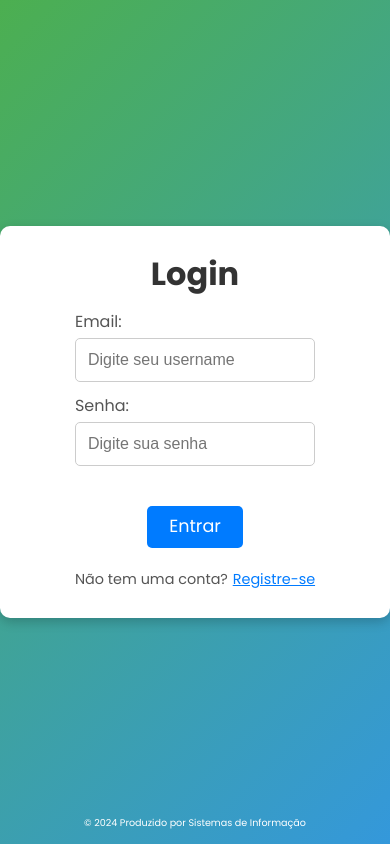
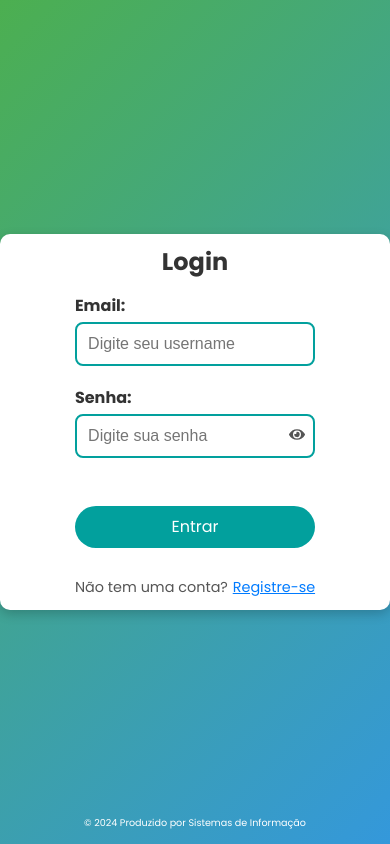
Before and after one commit to FelipeFidelisA/gincana, a React (Vite) app: page /login in a window 390 px wide. Built offline with nearby package versions, Linux system fonts and the light colour scheme.

Commit message:
ver senha

```diff
--- /dev/null
+++ b/src/components/FormComponent.css
@@ -0,0 +1,137 @@
+.form-content {
+  flex: 1;
+  padding: 2rem;
+  display: flex;
+  flex-direction: column;
+  justify-content: center;
+  animation: slideIn 1s ease-out;
+  font-family: "Poppins", sans-serif;
+  max-width: 500px;
+  margin: 0 auto;
+}
+
+.form-title {
+  font-size: 2rem;
+  font-weight: bold;
+  color: #333;
+  text-align: center;
+  margin-bottom: 1.5rem;
+  transition: color 0.3s ease;
+  cursor: pointer;
+}
+
+.form-title.title-hovered {
+  color: #007bff;
+}
+
+.error-message {
+  color: #d33;
+  background-color: rgba(211, 51, 51, 0.1);
+  padding: 0.75rem;
+  border: 1px solid #d33;
+  border-radius: 5px;
+  margin-bottom: 1rem;
+  text-align: center;
+  font-family: "Poppins", sans-serif;
+}
+
+.form {
+  display: flex;
+  flex-direction: column;
+  font-family: "Poppins", sans-serif;
+}
+
+.input-container {
+  position: relative;
+  width: 100%;
+}
+
+.password-toggle-icon {
+  position: absolute;
+  right: 10px;
+  top: 50%;
+  transform: translateY(-50%);
+  cursor: pointer;
+  color: #555;
+  transition: color 0.3s ease;
+}
+
+.password-toggle-icon:hover {
+  color: #007bff;
+}
+
+.button-container {
+  display: flex;
+  width: 100%;
+}
+
+.submit-button {
+  width: 100%;
+  padding: 0.75rem;
+  margin: 1.5rem 0 0 0;
+  background-color: #007bff;
+  color: #fff;
+  border: none;
+  border-radius: 5px;
+  font-size: 1.1rem;
+  cursor: pointer;
+  transition: background-color 0.3s ease, transform 0.2s ease;
+  text-align: center;
+  font-family: "Poppins", sans-serif;
+}
+
+.submit-button.button-hovered {
+  background-color: #0056b3;
+}
+
+.submit-button.button-active {
+  transform: scale(0.95);
+}
+
+.footer-text {
+  text-align: center;
+  font-size: 0.9rem;
+  color: #555;
+  margin-top: 1.5rem;
+  font-family: "Poppins", sans-serif;
+}
+
+.footer-link {
+  color: #007bff;
+  margin-left: 0.3rem;
+  cursor: pointer;
+  text-decoration: underline;
+  transition: color 0.3s ease;
+}
+
+.footer-link.link-hovered {
+  color: #0056b3;
+}
+
+/* Responsividade */
+@media (max-width: 600px) {
+  .form-content {
+    padding: 1rem;
+  }
+
+  .form-title {
+    font-size: 1.5rem;
+  }
+
+  .submit-button {
+    font-size: 1rem;
+    padding: 0.6rem;
+  }
+}
+
+/* Animação de entrada */
+@keyframes slideIn {
+  from {
+    opacity: 0;
+    transform: translateY(-20px);
+  }
+  to {
+    opacity: 1;
+    transform: translateY(0);
+  }
+}
--- a/src/components/FormComponent.tsx
+++ b/src/components/FormComponent.tsx
@@ -1,12 +1,14 @@
 import React, { useState } from "react";
 import InputComponent from "./InputComponent";
+import { FaEye, FaEyeSlash } from "react-icons/fa";
+import "./FormComponent.css";
 
 interface FormComponentProps {
-  credentials: any;
+  credentials: { [key: string]: string };
   handleChange: (e: React.ChangeEvent<HTMLInputElement>) => void;
-  handleSubmit: (e: any) => void;
+  handleSubmit: (e: React.FormEvent<HTMLFormElement>) => void;
   error: string | null;
-  navigate: any;
+  navigate: (path: string) => void;
   fields: Array<{
     label: string;
     type: string;
@@ -37,103 +39,52 @@ const FormComponent: React.FC<FormComponentProps> = ({
   const [isLinkTextHovered, setIsLinkTextHovered] = useState(false);
   const [isButtonHovered, setIsButtonHovered] = useState(false);
   const [isButtonActive, setIsButtonActive] = useState(false);
+  const [showPassword, setShowPassword] = useState(false);
 
-  const styles = {
-    formContent: {
-      flex: 1,
-      padding: "2rem",
-      display: "flex",
-      flexDirection: "column" as const,
-      justifyContent: "center",
-      animation: "slideIn 1s ease-out",
-      fontFamily: "'Poppins', sans-serif",
-    },
-    h2: {
-      fontSize: "2rem",
-      fontWeight: "bold",
-      color: isH2Hovered ? "#007bff" : "#333",
-      textAlign: "center" as const,
-      marginBottom: "1.5rem",
-      transition: "color 0.3s ease",
-      cursor: "pointer",
-    },
-    errorMessage: {
-      color: "#d33",
-      backgroundColor: "rgba(211, 51, 51, 0.1)",
-      padding: "0.75rem",
-      border: "1px solid #d33",
-      borderRadius: "5px",
-      marginBottom: "1rem",
-      textAlign: "center" as const,
-      fontFamily: "'Poppins', sans-serif",
-    },
-    form: {
-      display: "flex",
-      flexDirection: "column" as const,
-      fontFamily: "'Poppins', sans-serif",
-    },
-    buttonContainer: {
-      display: "flex",
-      width: "100%",
-    },
-    button: {
-      width: "40%",
-      padding: "0.75rem",
-      margin: "1.5rem auto 0 auto",
-      backgroundColor: isButtonHovered ? "#0056b3" : "#007bff",
-      color: "#fff",
-      border: "none",
-      borderRadius: "5px",
-      fontSize: "1.1rem",
-      cursor: "pointer",
-      transition: "background-color 0.3s ease, transform 0.2s ease",
-      textAlign: "center" as const,
-      transform: isButtonActive ? "scale(0.95)" : "scale(1)",
-      fontFamily: "'Poppins', sans-serif",
-    },
-    registerLink: {
-      textAlign: "center" as const,
-      fontSize: "0.9rem",
-      color: "#555",
-      marginTop: "1.5rem",
-      fontFamily: "'Poppins', sans-serif",
-    },
-    linkText: {
-      color: isLinkTextHovered ? "#0056b3" : "#007bff",
-      marginLeft: "0.3rem",
-      cursor: "pointer",
-      textDecoration: "underline",
-      transition: "color 0.3s ease",
-      fontFamily: "'Poppins', sans-serif",
-    },
+  const toggleShowPassword = () => {
+    setShowPassword((prev) => !prev);
   };
 
   return (
-    <div style={styles.formContent}>
+    <div className="form-content">
       <h2
-        style={styles.h2}
+        className={`form-title ${isH2Hovered ? "title-hovered" : ""}`}
         onMouseEnter={() => setIsH2Hovered(true)}
         onMouseLeave={() => setIsH2Hovered(false)}
       >
         {title}
       </h2>
-      {error && <div style={styles.errorMessage}>{error}</div>}
-      <form onSubmit={handleSubmit} noValidate style={styles.form}>
+      {error && <div className="error-message">{error}</div>}
+      <form onSubmit={handleSubmit} noValidate className="form">
         {fields.map((field) => (
+          <div key={field.name} className="input-container">
             <InputComponent
-            key={field.name}
               label={field.label}
-            type={field.type}
+              type={
+                field.name === "password" && showPassword ? "text" : field.type
+              }
               name={field.name}
               value={credentials[field.name]}
               onChange={handleChange}
               placeholder={field.placeholder}
             />
+            {field.name === "password" && (
+              <span
+                onClick={toggleShowPassword}
+                className="password-toggle-icon"
+                aria-label={showPassword ? "Ocultar senha" : "Mostrar senha"}
+              >
+                {showPassword ? <FaEyeSlash /> : <FaEye />}
+              </span>
+            )}
+          </div>
         ))}
-        <div style={styles.buttonContainer}>
+        <div className="button-container">
           <button
             type="submit"
-            style={styles.button}
+            className={`submit-button ${
+              isButtonHovered ? "button-hovered" : ""
+            } ${isButtonActive ? "button-active" : ""}`}
             onMouseEnter={() => setIsButtonHovered(true)}
             onMouseLeave={() => setIsButtonHovered(false)}
             onMouseDown={() => setIsButtonActive(true)}
@@ -143,11 +94,11 @@ const FormComponent: React.FC<FormComponentProps> = ({
           </button>
         </div>
       </form>
-      <p style={styles.registerLink}>
+      <p className="footer-text">
         {footerText}
         <span
           onClick={() => navigate(footerLinkPath)}
-          style={styles.linkText}
+          className={`footer-link ${isLinkTextHovered ? "link-hovered" : ""}`}
           onMouseEnter={() => setIsLinkTextHovered(true)}
           onMouseLeave={() => setIsLinkTextHovered(false)}
         >
--- /dev/null
+++ b/src/components/InputComponent.css
@@ -0,0 +1,44 @@
+.input-group {
+  display: flex;
+  flex-direction: column;
+  align-items: flex-start;
+  margin-bottom: 1rem;
+  width: 100%;
+  box-sizing: border-box;
+  margin: 0 auto 1rem;
+}
+
+.input-label {
+  font-size: 1rem;
+  color: #555;
+  margin-bottom: 0.5rem;
+  transition: color 0.3s ease;
+  cursor: pointer;
+  text-align: left;
+}
+
+.input-label.label-hovered {
+  color: #007bff;
+}
+
+.input-wrapper {
+  position: relative;
+  width: 100%;
+}
+
+.input-field {
+  width: 100%;
+  padding: 0.75rem 2.5rem 0.75rem 0.75rem; /* Espaço para o ícone */
+  border: 1px solid #ccc;
+  border-radius: 5px;
+  transition: border-color 0.3s ease, box-shadow 0.3s ease;
+  font-size: 1rem;
+  box-shadow: none;
+  outline: none;
+  box-sizing: border-box;
+}
+
+.input-field.input-focused {
+  border-color: #007bff;
+  box-shadow: 0 0 5px rgba(0, 123, 255, 0.5);
+}
--- a/src/components/InputComponent.tsx
+++ b/src/components/InputComponent.tsx
@@ -1,4 +1,5 @@
 import React, { useState } from "react";
+import "./InputComponent.css";
 
 interface InputComponentProps {
   label: string;
@@ -7,6 +8,7 @@ interface InputComponentProps {
   value: string;
   onChange: (e: React.ChangeEvent<HTMLInputElement>) => void;
   placeholder: string;
+  children?: React.ReactNode; // Para permitir a inserção de ícones ou outros elementos
 }
 
 const InputComponent: React.FC<InputComponentProps> = ({
@@ -16,53 +18,22 @@ const InputComponent: React.FC<InputComponentProps> = ({
   value,
   onChange,
   placeholder,
+  children,
 }) => {
   const [isLabelHovered, setIsLabelHovered] = useState(false);
   const [isInputFocused, setIsInputFocused] = useState(false);
 
-  const styles = {
-    inputGroup: {
-      display: "flex",
-      flexDirection: "column" as const,
-      alignItems: "flex-start" as const,
-      marginBottom: "1rem",
-      maxWidth: "400px",
-      width: "100%",
-      boxSizing: "border-box" as const,
-      margin: "0 auto 1rem",
-    },
-    label: {
-      fontSize: "1rem",
-      color: isLabelHovered ? "#007bff" : "#555",
-      marginBottom: "0.5rem",
-      transition: "color 0.3s ease",
-      cursor: "pointer",
-      textAlign: "left" as const,
-      alignSelf: "flex-start",
-    },
-    input: {
-      width: "100%",
-      padding: "0.75rem",
-      border: `1px solid ${isInputFocused ? "#007bff" : "#ccc"}`,
-      borderRadius: "5px",
-      transition: "border-color 0.3s ease, box-shadow 0.3s ease",
-      fontSize: "1rem",
-      boxShadow: isInputFocused ? "0 0 5px rgba(0, 123, 255, 0.5)" : "none",
-      outline: "none",
-      boxSizing: "border-box" as const,
-    },
-  };
-
   return (
-    <div style={styles.inputGroup}>
+    <div className="input-group">
       <label
         htmlFor={name}
-        style={styles.label}
+        className={`input-label ${isLabelHovered ? "label-hovered" : ""}`}
         onMouseEnter={() => setIsLabelHovered(true)}
         onMouseLeave={() => setIsLabelHovered(false)}
       >
         {label}
       </label>
+      <div className="input-wrapper">
         <input
           id={name}
           name={name}
@@ -71,10 +42,12 @@ const InputComponent: React.FC<InputComponentProps> = ({
           onChange={onChange}
           required
           placeholder={placeholder}
-        style={styles.input}
+          className={`input-field ${isInputFocused ? "input-focused" : ""}`}
           onFocus={() => setIsInputFocused(true)}
           onBlur={() => setIsInputFocused(false)}
         />
+        {children}
+      </div>
     </div>
   );
 };
--- a/src/pages/Login.tsx
+++ b/src/pages/Login.tsx
@@ -7,6 +7,7 @@ import "../styles/auth.css";
 const Login: React.FC = () => {
   const { login } = useAuth();
   const navigate = useNavigate();
+
 
  const [credentials, setCredentials] = useState({
     username: "",
--- a/src/styles/QuizCard.css
+++ b/src/styles/QuizCard.css
@@ -230,10 +230,6 @@
 }
 
 /* Efeito de hover para o botão de compartilhamento */
-
-
-/* Adicionando animação suave para o botão */
-,
 .copied {
   transition: background-color 0.3s ease, transform 0.2s ease;
 }
```
Lines whose indentation alone changed are shown as unchanged.
